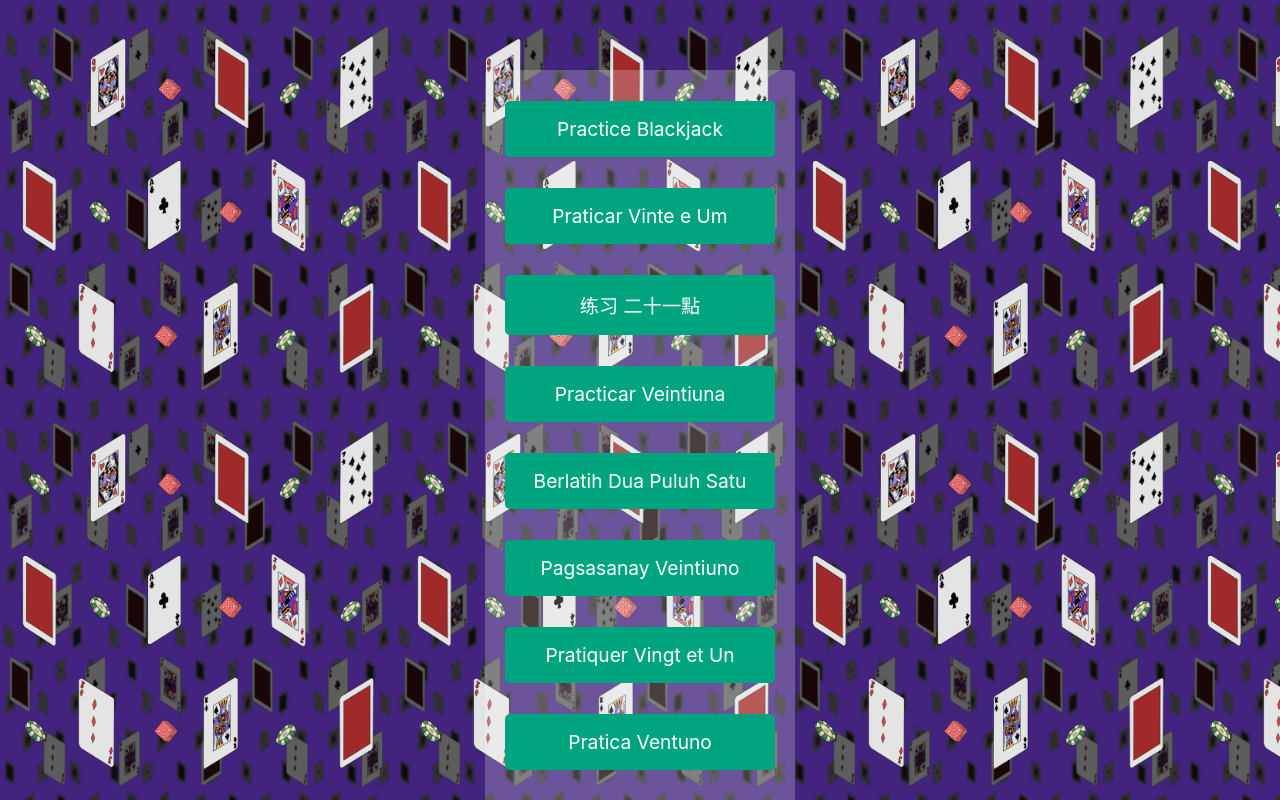
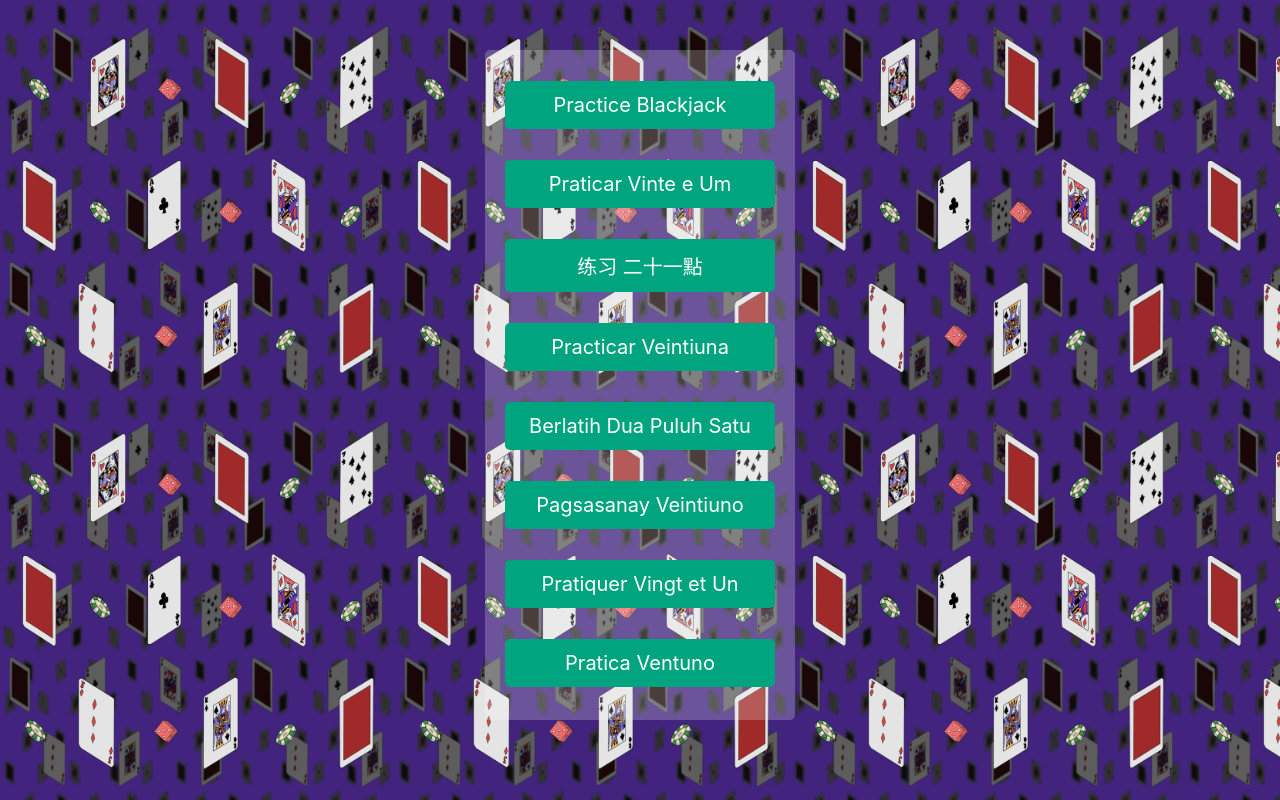
Before and after one commit to slslsls/jumpingjacks, a React (Create React App) app: page / in a window 1280 px wide. Shown: the top 800 px of the page. Built offline with nearby package versions, Linux system fonts and the light colour scheme.

Commit message:
adjust home screen buttons

```diff
--- a/src/components/Home.css
+++ b/src/components/Home.css
@@ -22,7 +22,7 @@ body, html {
   height: 100%;
   background: url(/background_compressed.png) repeat;
   background-size: 395px 395px;
-  padding-top: 70px;
+  padding-top: 50px;
   -webkit-transition:all .5s ease;
      -moz-transition:all .5s ease;
       -ms-transition:all .5s ease;
@@ -40,11 +40,11 @@ body, html {
 }
 
 .nav-button {
-  padding: 16px;
+  padding: 12px;
   background-color: #00a47f;
   margin-top: 31px;
   border-radius: 5px;
-  font-size: 1.2em;
+  font-size: 1.25em;
   font-weight: normal;
 }
 
```
Also changed, not shown: 3 other files (tests, documents, lock files or other folders).
